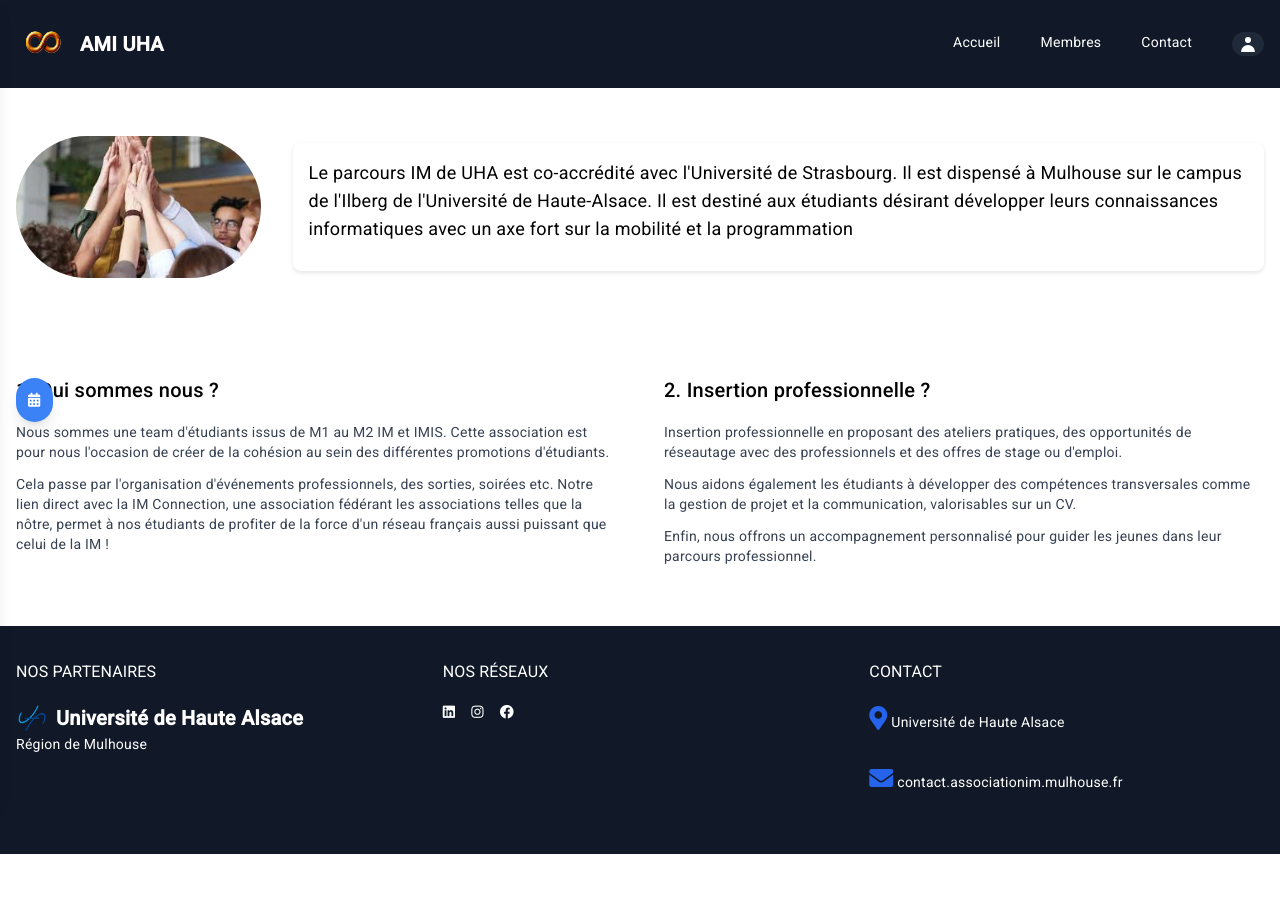
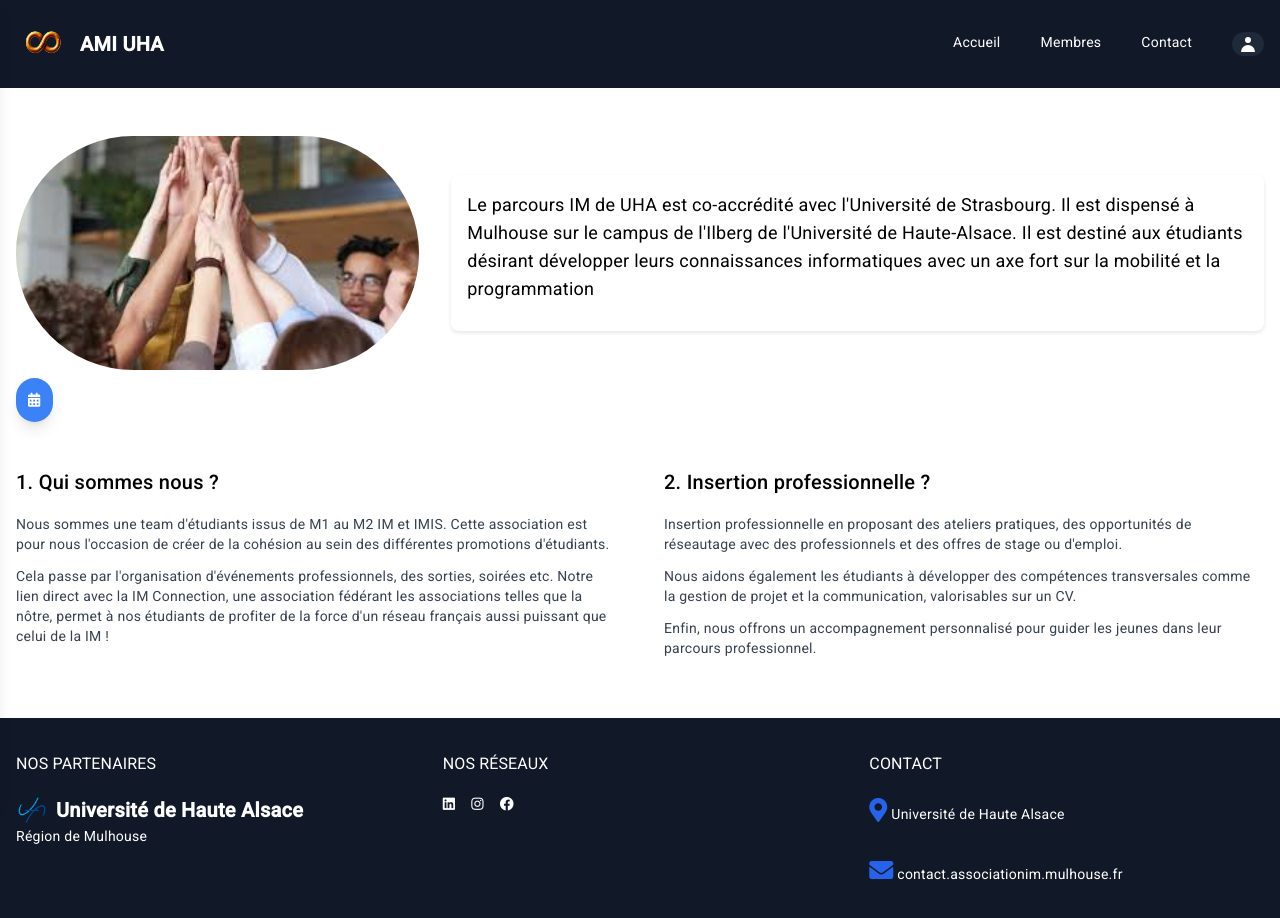
Before and after one commit to Assil28/AssociationIMs-Web-Site, an Angular app: page / in a window 1280 px wide. Shown: the top 918 px of the page. Before the commit the page ends 854 px from the top, so only its background shows below. Built offline with nearby package versions, Linux system fonts and the light colour scheme.

Commit message:
fix design page d'acceuil

```diff
--- a/src/app/acceuil/acceuil.component.css
+++ b/src/app/acceuil/acceuil.component.css
@@ -1,4 +1,5 @@
 .calendar {
+    width: 1000px;
     background: white;
     border-radius: 8px;
     box-shadow: 0 2px 4px rgba(0, 0, 0, 0.1);
--- a/src/app/acceuil/acceuil.component.html
+++ b/src/app/acceuil/acceuil.component.html
@@ -3,7 +3,7 @@
   <!-- hero.component.html -->
   <section class="container mx-auto py-12 px-4">
     <div class="flex items-center gap-8">
-      <div class="w-1/2">
+      <div>
         <img src="assets/teams.jpg" alt="Collaboration" class="rounded-full" width="500">
       </div>
       <div class="calendar">
```
